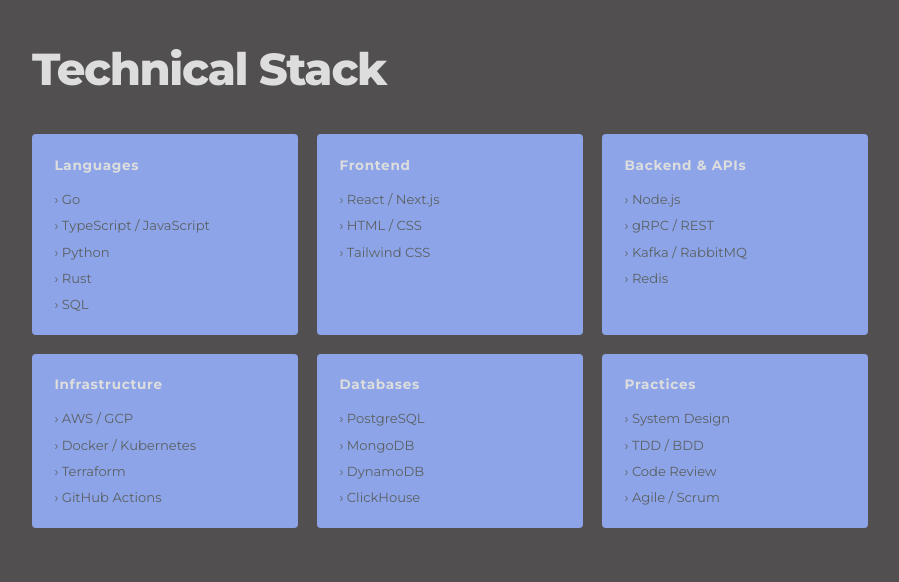
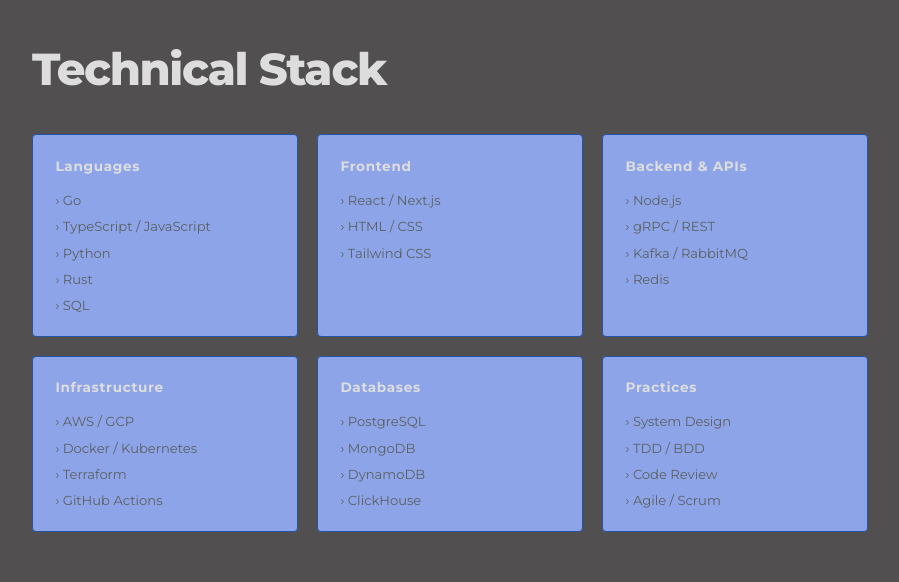
Before and after one commit to ketul-P/folio, a React app: page / in a window 1280 px wide. Shown: the part 2720-3302 px from the top of the page, without its empty margins (190-1089 px from the left). Built offline with nearby package versions, Linux system fonts and the light colour scheme; the HTML template or start-up script is replaced by a standard one.

Commit message:
- fixed error to update new theme

```diff
--- a/src/components/Skills.module.css
+++ b/src/components/Skills.module.css
@@ -6,7 +6,7 @@
 
 .card {
   background: var(--bg3);
-  border: 1px solid var(-accent3);
+  border: 1px solid var(--accent3);
   border-radius: 4px;
   padding: 1.2rem 1.4rem;
   transition: border-color 0.2s, transform 0.2s;
```
